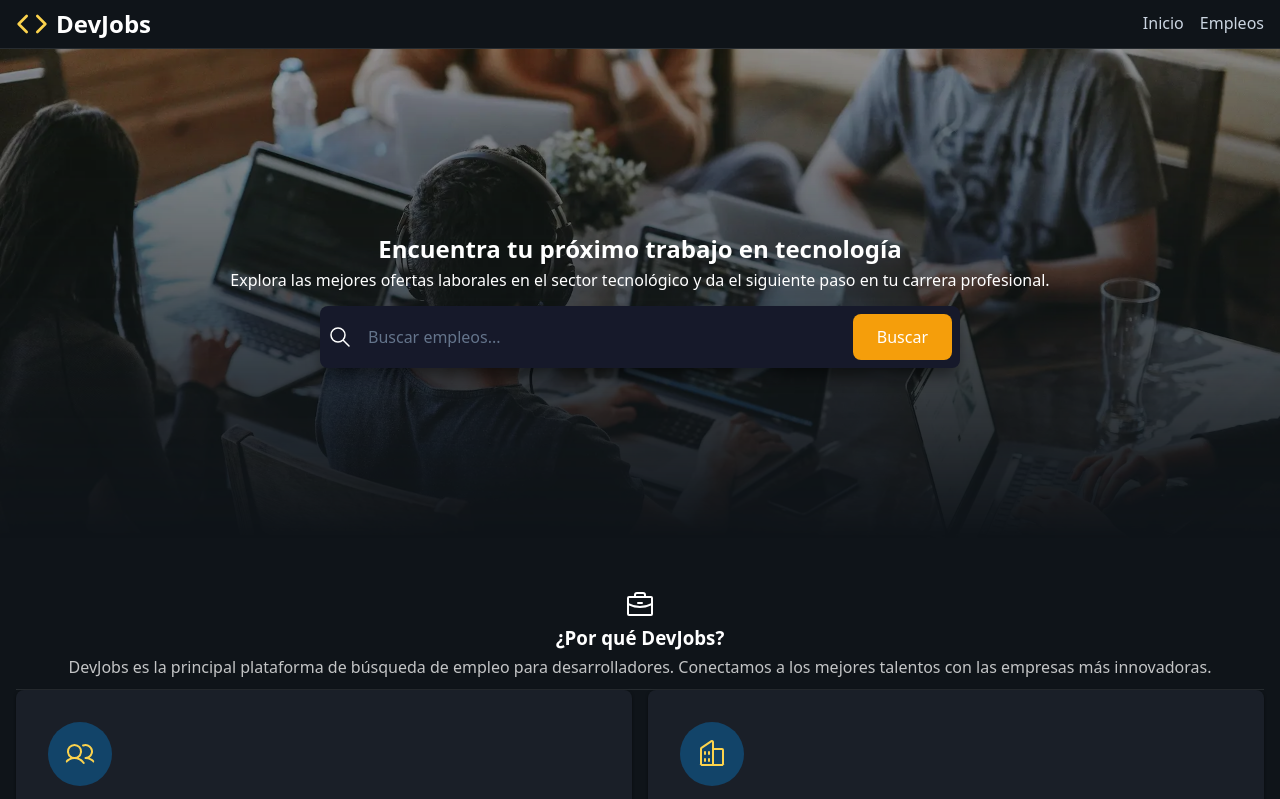
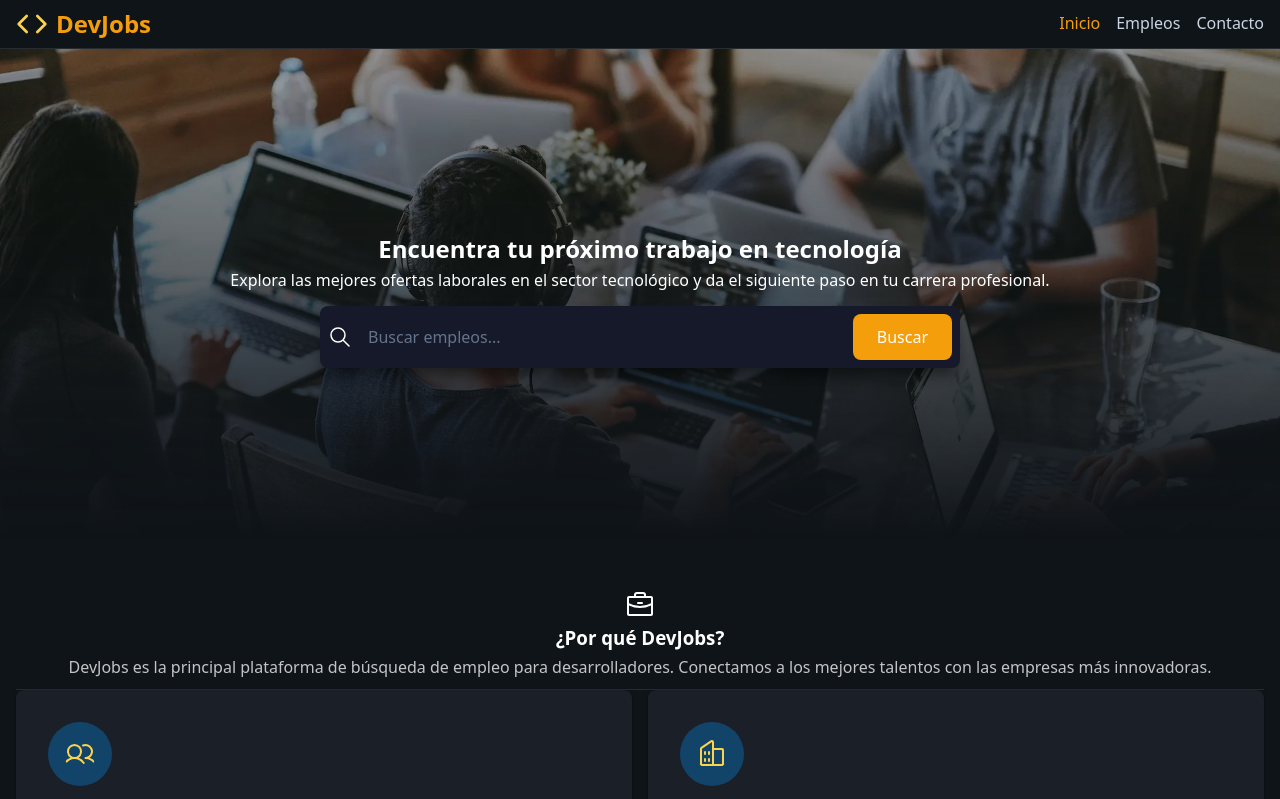
Before and after one commit to akac12z/jsbootcamp, a React (Vite) app in the folder withVite/: page / in a window 1280 px wide. Shown: the top 799 px of the page. Built offline with nearby package versions, Linux system fonts and the light colour scheme.

Commit message:
added new link functionality and creating contact page

```diff
--- a/withVite/src/App.jsx
+++ b/withVite/src/App.jsx
@@ -1,7 +1,7 @@
+import { allPages } from "./utils/pages";
 import { Router } from "./components/router/Router";
 import Header from "./components/Header";
 import Footer from "./components/Footer";
-import { allPages } from "./utils/pages";
 
 function App() {
 	// // necesito poder saber en qué path estoy para poder moverme entre páginas
@@ -38,6 +38,7 @@ function App() {
 			<Header />
 			{allPages.map((page) => {
 				const { key, path, component } = page;
+
 				return (
 					<Router
 						key={key}
--- /dev/null
+++ b/withVite/src/components/ContactForm.jsx
@@ -0,0 +1,3 @@
+export function ContactForm() {
+	return;
+}
--- a/withVite/src/components/Header.jsx
+++ b/withVite/src/components/Header.jsx
@@ -5,7 +5,6 @@ function Header() {
 	return (
 		<header className={styles.header}>
 			<Link href="/">
-
 				<h1>
 					<svg
 						fill="none"
@@ -26,6 +25,7 @@ function Header() {
 			<nav className={styles.forNav}>
 				<Link href="/"> Inicio </Link>
 				<Link href="/search">Empleos</Link>
+				<Link href="/contact">Contacto</Link>
 			</nav>
 		</header>
 	);
--- a/withVite/src/components/Link.jsx
+++ b/withVite/src/components/Link.jsx
@@ -1,11 +1,10 @@
 import { useRouter } from "../hooks/useRouter";
 import styles from "./link.module.css";
 
+export function Link({ href, children, ...restProps }) {
+	const { navigateTo, currentPath } = useRouter();
 
-export function Link({href, children, ...restProps}) {
-  const {navigateTo} = useRouter();
-
-  const handleClick =(e) => {
+	const handleClick = (e) => {
 		e.preventDefault();
 
 		navigateTo(href);
@@ -14,8 +13,16 @@ export function Link({href, children, ...restProps}) {
 
 		// cuando haces click en el link, se va a la página que corresponde. el .dispatchEvent() es el que va a disparar el evento que se va a ejecutar. el PopStateEvent es el evento que se va a disparar
 		// window.dispatchEvent(new PopStateEvent("popstate"));
+	};
+	const activeCurrentPath = href === currentPath ? styles.isActive : "";
+	return (
+		<a
+			href={href}
+			{...restProps}
+			onClick={handleClick}
+			className={`${styles.link}`}
+		>
+			<div className={activeCurrentPath}>{children}</div>
+		</a>
+	);
 }
-  return (
-		<a href={href} {...restProps} onClick={handleClick} className={styles.link}>{children}</a>
-	)
-}
--- a/withVite/src/components/link.module.css
+++ b/withVite/src/components/link.module.css
@@ -1,5 +1,9 @@
 .link {
-  text-decoration: none;
-  color: var(--text-primary);
-  transition: color 0.2s;
+	text-decoration: none;
+	color: var(--text-primary);
+	transition: color 0.2s;
 }
+
+.isActive {
+	color: var(--primary);
+}
--- /dev/null
+++ b/withVite/src/pages/Contact.jsx
@@ -0,0 +1,19 @@
+export function ContactPage() {
+	return (
+		<main>
+			<section>
+				<h2>Ponte en contacto con nosotros</h2>
+				<p>Déjanos tus datos y te contactaremos en menos de 24 horas.</p>
+			</section>
+			<section>
+				<form role="form">
+					<input
+						name="name"
+						type="text"
+						placeholder="Name and Surname"
+					/>
+				</form>
+			</section>
+		</main>
+	);
+}
--- a/withVite/src/utils/pages.js
+++ b/withVite/src/utils/pages.js
@@ -1,6 +1,7 @@
 import { HomePage } from "../pages/Home";
 import { SearchPage } from "../pages/Search";
 import { NotFoundPage } from "../pages/404";
+import { ContactPage } from "../pages/Contact";
 
 
 export const allPages = [
@@ -19,4 +20,9 @@ export const allPages = [
 		path: "/notfound",
 		component: NotFoundPage,
 	},
+	{
+		key: "contacto",
+		path: "/contact",
+		component: ContactPage,
+	},
 ];
```
Also changed, not shown: withVite/src/pages/Home.jsx (+9 -6 lines), withVite/src/components/contactForm.module.css (added). Lines whose indentation alone changed are shown as unchanged.
